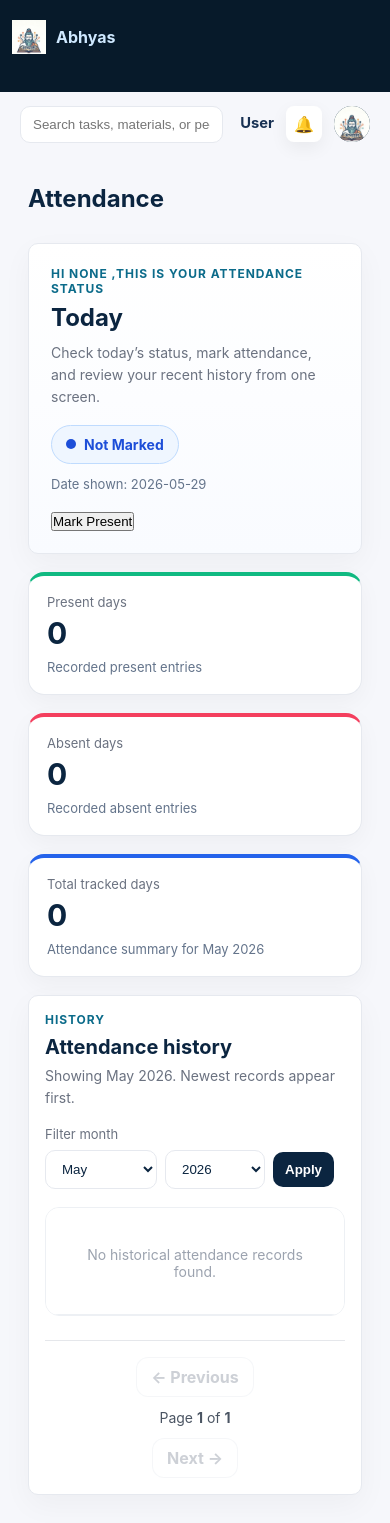
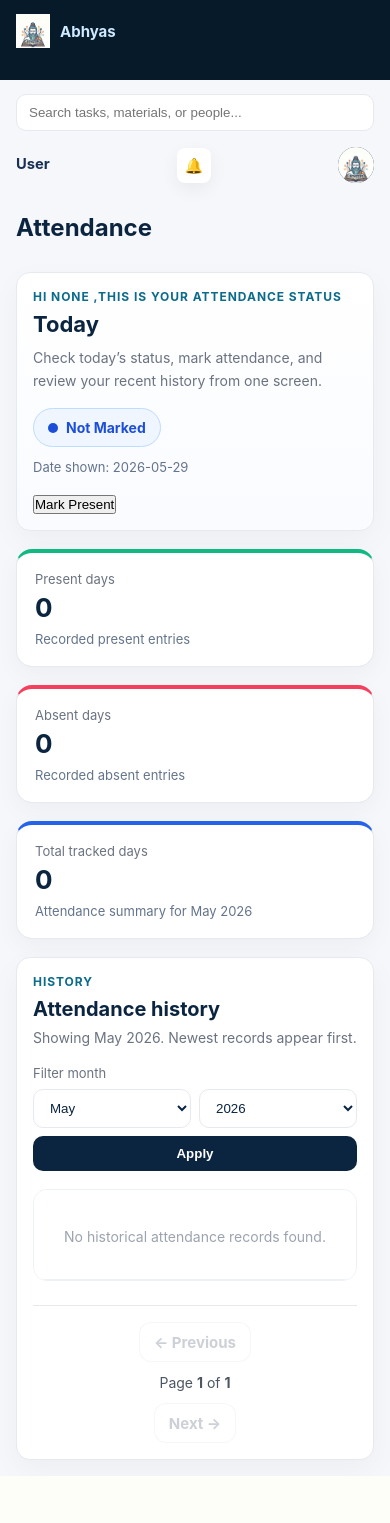
Before and after one commit to samirr298/abhyaas, a Flask app: page /attendance in a window 390 px wide. After the commit the page ends 1466 px from the top, so only its background shows below. Run offline with Flask 3, Linux system fonts and the light colour scheme; data that the repository does not hold is empty.

Commit message:
fixed merge issue and also made the website more responsive

```diff
--- a/app/static/css/attendance.css
+++ b/app/static/css/attendance.css
@@ -54,9 +54,20 @@
 @media (max-width:700px){
   .attendance-title{font-size:24px}
   .attendance-history{padding:16px}
+  .attendance-hero{padding:16px}
+  .attendance-hero-copy,.attendance-hero-actions,.month-filter{width:100%;min-width:0}
+  .month-filter-controls{width:100%}
+  .month-filter select,.history-filter-btn{flex:1 1 140px}
   .attendance-table thead{display:none}
   .attendance-table,.attendance-table tbody,.attendance-table tr,.attendance-table td{display:block;width:100%}
   .attendance-table tr{padding:10px 0;border-bottom:1px solid #edf0f4}
   .attendance-table tbody td{border:none;padding:8px 16px}
   .attendance-table tbody td::before{content:attr(data-label);display:block;font-size:12px;text-transform:uppercase;letter-spacing:.04em;color:#64748b;margin-bottom:4px}
 }
+
+@media (max-width:480px){
+  .attendance-title{font-size:22px}
+  .attendance-status-row{flex-direction:column;align-items:flex-start}
+  .attendance-mark-btn{width:100%}
+  .summary-value{font-size:26px}
+}
--- a/app/static/css/style.css
+++ b/app/static/css/style.css
@@ -15,8 +15,8 @@ body{font-family:Inter, system-ui, -apple-system, 'Segoe UI', Roboto, 'Helvetica
 .brand-card{margin-top:36px;background:rgba(255,255,255,0.06);padding:28px;border-radius:8px;box-shadow:0 8px 20px rgba(0,0,0,0.25);display:inline-block}
 .brand-card .icon{font-size:28px;opacity:0.9}
 
-.right-inner{width:760px}
-.form-card{background:#fff;padding:0;border-radius:12px;box-shadow:0 12px 40px rgba(2,6,23,0.08);width:720px;overflow:hidden}
+.right-inner{width:min(100%,760px)}
+.form-card{background:#fff;padding:0;border-radius:12px;box-shadow:0 12px 40px rgba(2,6,23,0.08);width:min(100%,720px);overflow:hidden}
 .single-card .form-inner{display:flex}
 .single-card .form-inner .left{flex:2;padding:28px}
 .single-card .form-inner .right{flex:1;padding:22px;background:linear-gradient(180deg,#f7fbff,#f3f8ff);display:flex;flex-direction:column;align-items:center;justify-content:center;gap:12px}
@@ -73,9 +73,10 @@ body{font-family:Inter, system-ui, -apple-system, 'Segoe UI', Roboto, 'Helvetica
 .sidebar-nav a{color:rgba(255,255,255,0.9);padding:8px 10px;border-radius:8px;text-decoration:none}
 .sidebar-nav a.active{background:rgba(255,255,255,0.06)}
 .app-main{flex:1;display:flex;flex-direction:column}
-.app-topbar{height:64px;display:flex;align-items:center;justify-content:space-between;padding:0 20px;background:transparent}
-.search{width:420px;padding:10px 12px;border-radius:10px;border:1px solid #e6e9ef}
-.topbar-right{display:flex;align-items:center;gap:12px}
+.app-topbar{min-height:64px;display:flex;align-items:center;justify-content:space-between;gap:16px;padding:0 20px;background:transparent;flex-wrap:wrap}
+.topbar-left{flex:1 1 320px;min-width:0}
+.search{width:min(100%,420px);padding:10px 12px;border-radius:10px;border:1px solid #e6e9ef}
+.topbar-right{display:flex;align-items:center;gap:12px;flex-wrap:wrap;justify-content:flex-end}
 .profile-summary{display:flex;flex-direction:column;align-items:flex-end;max-width:220px;min-width:0}
 .profile-summary strong{font-size:.92rem;color:#183153;line-height:1.2;white-space:nowrap;overflow:hidden;text-overflow:ellipsis;max-width:100%}
 .profile-summary span{font-size:.78rem;color:#6f7b8c;white-space:nowrap;overflow:hidden;text-overflow:ellipsis;max-width:100%}
@@ -258,6 +259,42 @@ body.password-page {
 .profile-form-grid{display:grid;grid-template-columns:repeat(2,minmax(0,1fr));gap:14px}
 .profile-help-row{display:flex;align-items:center;justify-content:space-between;gap:12px;flex-wrap:wrap;margin-top:10px}
 .profile-help{font-size:.9rem;color:#6f7b8c}
+
+@media (max-width:1200px){
+  .app-content{padding:22px}
+  .container-lg{max-width:100%}
+  .cards{grid-template-columns:repeat(2,1fr)}
+}
+
+@media (max-width:900px){
+  .app-shell{flex-direction:column}
+  .app-sidebar{width:100%;padding:14px 16px;gap:10px}
+  .sidebar-nav{flex-direction:row;flex-wrap:wrap}
+  .sidebar-nav a{padding:8px 12px}
+  .app-topbar{padding:14px 16px}
+  .topbar-left{flex-basis:100%}
+  .search{width:100%}
+  .topbar-right{width:100%;justify-content:space-between}
+  .profile-summary{align-items:flex-start;max-width:none}
+  .cards,.profile-grid{grid-template-columns:1fr}
+  .profile-header{flex-direction:column;align-items:flex-start}
+  .profile-visual-stack{align-items:flex-start}
+  .profile-form-grid{grid-template-columns:1fr}
+  .profile-help-row,.profile-actions-row{align-items:stretch}
+}
+
+@media (max-width:640px){
+  body{font-size:15px}
+  .app-content{padding:16px}
+  .topbar-right{gap:8px}
+  .profile-summary strong,.profile-summary span{max-width:180px}
+  .card{border-radius:14px}
+  .settings-card{padding:16px}
+  .profile-picture{width:72px;height:72px}
+  .profile-picture img{border-radius:50%}
+  .form-card h2{font-size:18px}
+  .flash{font-size:13px}
+}
 .profile-actions-row{display:flex;gap:10px;flex-wrap:wrap;margin-top:14px}
 .profile-upload-form{display:flex;flex-direction:column;gap:10px}
 .profile-upload-floating{width:100%;align-items:flex-end;padding:12px 14px;border-radius:16px;background:#f8fbff;border:1px solid rgba(20,58,102,.12);box-shadow:0 10px 26px rgba(16,39,72,.06)}
--- a/config.py
+++ b/config.py
@@ -3,7 +3,7 @@ SECRET_KEY = "change-this-to-a-random-secret-key"
 # MySQL Database Settings
 MYSQL_HOST = "localhost"
 MYSQL_USER = "root"
-MYSQL_PASSWORD = "Jivan@12345"
+MYSQL_PASSWORD = "asdfghjkl"
 MYSQL_DATABASE = "abhyaas"
 
 MAIL_SERVER = 'smtp.gmail.com'
```
Also changed, not shown: app/controllers/auth_controller.py (+34 -37 lines), app/static/css/announcement.css (+9 -0 lines), app/static/css/task.css (+33 -0 lines), app/templates/users/profile.html (+12 -40 lines).
